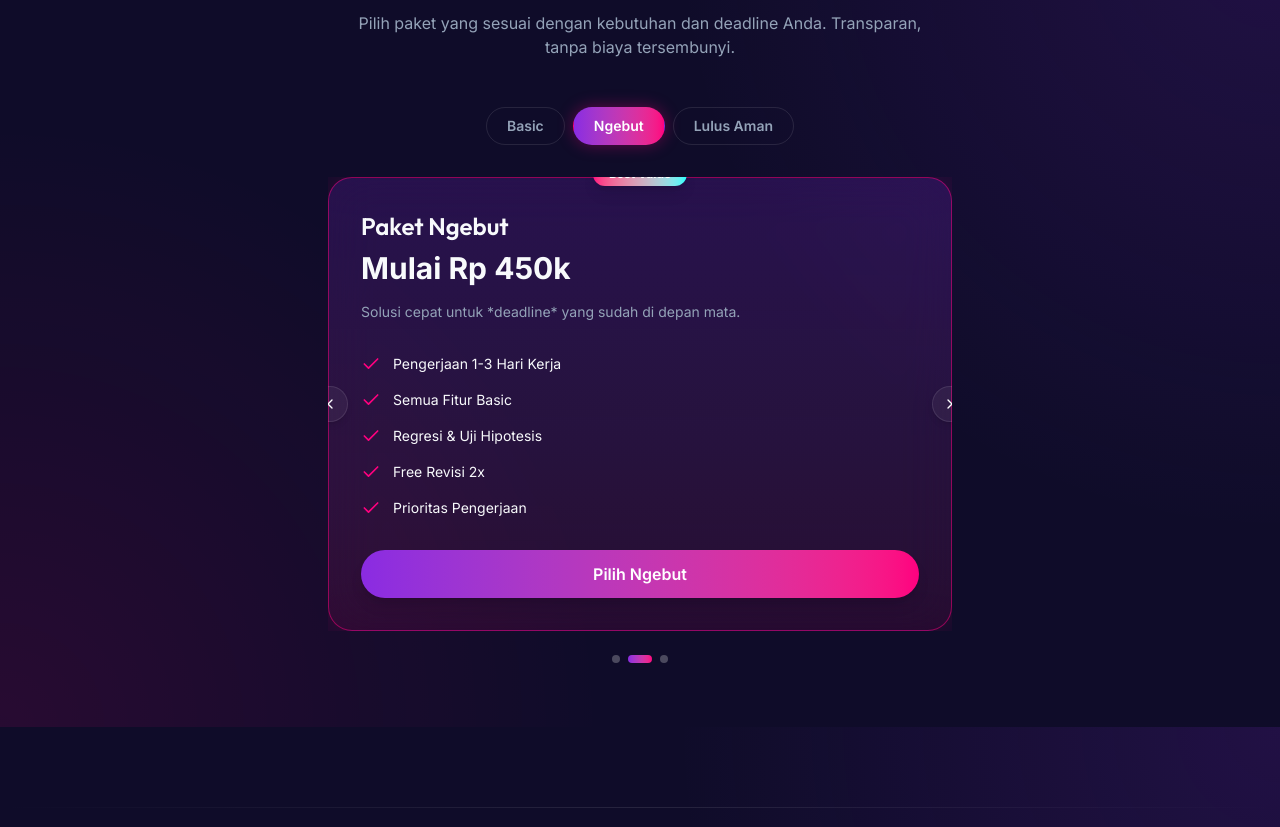
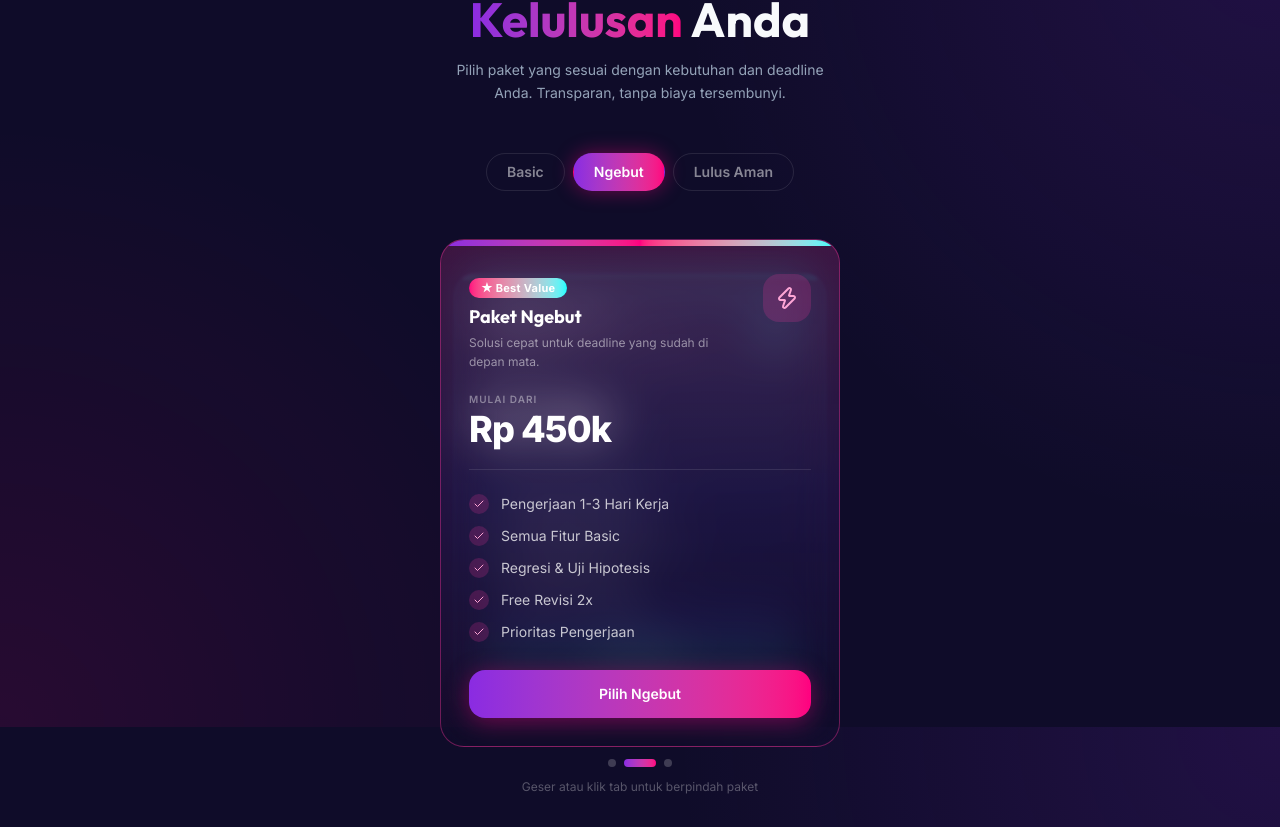
Before and after one commit to erzeddd-dev/landing-page, a Next.js app: page / in a window 1280 px wide. Shown: the part 1673-2500 px from the top of the page. Built offline with nearby package versions, Linux system fonts and the light colour scheme.

Commit message:
redesign: PricingTier jadi stacked card deck premium

```diff
--- a/src/components/PricingTier.tsx
+++ b/src/components/PricingTier.tsx
@@ -1,29 +1,47 @@
 "use client";
 
 import { useState, useRef, useCallback } from "react";
-import { motion, AnimatePresence } from "framer-motion";
-import { Check, ChevronLeft, ChevronRight } from "lucide-react";
+import { motion } from "framer-motion";
+import { Check, Zap, Shield, Clock } from "lucide-react";
 
 const tiers = [
   {
     name: "Paket Basic",
     shortLabel: "Basic",
-    price: "Mulai Rp 250k",
+    price: "250k",
     description: "Cocok untuk mahasiswa dengan waktu pengerjaan santai.",
+    Icon: Clock,
+    topBar: "from-indigo-400 to-cyan-400",
+    iconBg: "bg-indigo-500/20",
+    iconColor: "text-indigo-300",
+    checkBg: "bg-indigo-500/20",
+    checkColor: "text-indigo-300",
+    cardBg: "from-indigo-500/15 via-indigo-500/5 to-transparent",
+    border: "border-indigo-500/25",
+    btnClass: "bg-indigo-500/20 border border-indigo-400/40 text-indigo-200 hover:bg-indigo-500/30",
     features: [
       "Pengerjaan 5-7 Hari Kerja",
       "Olah Data Deskriptif",
       "Uji Asumsi Klasik",
       "Free Konsultasi 1x",
     ],
-    highlight: false,
     buttonText: "Pilih Basic",
   },
   {
     name: "Paket Ngebut",
     shortLabel: "Ngebut",
-    price: "Mulai Rp 450k",
-    description: "Solusi cepat untuk *deadline* yang sudah di depan mata.",
+    price: "450k",
+    description: "Solusi cepat untuk deadline yang sudah di depan mata.",
+    Icon: Zap,
+    badge: "Best Value",
+    topBar: "from-brand-primary via-brand-secondary to-brand-accent",
+    iconBg: "bg-pink-500/20",
+    iconColor: "text-pink-300",
+    checkBg: "bg-pink-500/20",
+    checkColor: "text-pink-300",
+    cardBg: "from-pink-500/20 via-purple-500/10 to-transparent",
+    border: "border-pink-500/40",
+    btnClass: "bg-gradient-to-r from-brand-primary to-brand-secondary text-white shadow-[0_4px_24px_rgba(255,0,127,0.4)]",
     features: [
       "Pengerjaan 1-3 Hari Kerja",
       "Semua Fitur Basic",
@@ -31,15 +49,22 @@ const tiers = [
       "Free Revisi 2x",
       "Prioritas Pengerjaan",
     ],
-    highlight: true,
     buttonText: "Pilih Ngebut",
-    badge: "Best Value",
   },
   {
     name: "Paket Lulus Aman",
     shortLabel: "Lulus Aman",
-    price: "Mulai Rp 750k",
+    price: "750k",
     description: "Pendampingan penuh sampai ACC dosen pembimbing.",
+    Icon: Shield,
+    topBar: "from-emerald-400 to-teal-400",
+    iconBg: "bg-emerald-500/20",
+    iconColor: "text-emerald-300",
+    checkBg: "bg-emerald-500/20",
+    checkColor: "text-emerald-300",
+    cardBg: "from-emerald-500/15 via-emerald-500/5 to-transparent",
+    border: "border-emerald-500/25",
+    btnClass: "bg-emerald-500/20 border border-emerald-400/40 text-emerald-200 hover:bg-emerald-500/30",
     features: [
       "Semua Fitur Ngebut",
       "Pendampingan Sidang",
@@ -47,82 +72,47 @@ const tiers = [
       "Free Revisi Unlimited",
       "Garansi Akurasi 100%",
     ],
-    highlight: false,
     buttonText: "Pilih Lulus Aman",
   },
 ];
 
+const STACK = [
+  { scale: 1,    y: 0,  z: 30, opacity: 1,   blur: 0 },
+  { scale: 0.93, y: 18, z: 20, opacity: 0.55, blur: 1.5 },
+  { scale: 0.86, y: 36, z: 10, opacity: 0.28, blur: 3 },
+];
+
 export default function PricingTier() {
-  const [activeIndex, setActiveIndex] = useState(1); // default ke "Best Value"
-  const [direction, setDirection] = useState(0); // -1 = ke kiri, 1 = ke kanan
-  const touchStartX = useRef<number | null>(null);
-  const touchStartY = useRef<number | null>(null);
+  const [active, setActive] = useState(1);
+  const touchX = useRef<number | null>(null);
+  const touchY = useRef<number | null>(null);
 
-  const getWhatsAppLink = (packageName: string) => {
-    const text = encodeURIComponent(
-      `Halo kak, saya tertarik dengan ${packageName}. Boleh konsultasi detailnya?`
+  const goTo = useCallback(
+    (i: number) => { if (i >= 0 && i < tiers.length) setActive(i); },
+    []
   );
-    return `https://wa.me/6285713071197?text=${text}`;
+
+  const onTouchStart = (e: React.TouchEvent) => {
+    touchX.current = e.touches[0].clientX;
+    touchY.current = e.touches[0].clientY;
+  };
+  const onTouchEnd = (e: React.TouchEvent) => {
+    if (touchX.current === null || touchY.current === null) return;
+    const dx = e.changedTouches[0].clientX - touchX.current;
+    const dy = e.changedTouches[0].clientY - touchY.current;
+    if (Math.abs(dx) > Math.abs(dy) && Math.abs(dx) > 40)
+      dx < 0 ? goTo(active + 1) : goTo(active - 1);
+    touchX.current = null;
+    touchY.current = null;
   };
 
-  const goTo = useCallback(
-    (index: number) => {
-      if (index === activeIndex) return;
-      setDirection(index > activeIndex ? 1 : -1);
-      setActiveIndex(index);
-    },
-    [activeIndex]
-  );
-
-  const goNext = () => {
-    if (activeIndex < tiers.length - 1) goTo(activeIndex + 1);
-  };
-
-  const goPrev = () => {
-    if (activeIndex > 0) goTo(activeIndex - 1);
-  };
-
-  // Touch / swipe handlers
-  const handleTouchStart = (e: React.TouchEvent) => {
-    touchStartX.current = e.touches[0].clientX;
-    touchStartY.current = e.touches[0].clientY;
-  };
-
-  const handleTouchEnd = (e: React.TouchEvent) => {
-    if (touchStartX.current === null || touchStartY.current === null) return;
-    const dx = e.changedTouches[0].clientX - touchStartX.current;
-    const dy = e.changedTouches[0].clientY - touchStartY.current;
-    // hanya proses swipe horizontal
-    if (Math.abs(dx) > Math.abs(dy) && Math.abs(dx) > 40) {
-      if (dx < 0) goNext();
-      else goPrev();
-    }
-    touchStartX.current = null;
-    touchStartY.current = null;
-  };
-
-  const variants = {
-    enter: (dir: number) => ({
-      x: dir > 0 ? 120 : -120,
-      opacity: 0,
-      scale: 0.95,
-    }),
-    center: {
-      x: 0,
-      opacity: 1,
-      scale: 1,
-    },
-    exit: (dir: number) => ({
-      x: dir > 0 ? -120 : 120,
-      opacity: 0,
-      scale: 0.95,
-    }),
-  };
-
-  const tier = tiers[activeIndex];
+  const waLink = (name: string) =>
+    `https://wa.me/6285713071197?text=${encodeURIComponent(
+      `Halo kak, saya tertarik dengan ${name}. Boleh konsultasi detailnya?`
+    )}`;
 
   return (
-    <section id="harga" className="py-24 px-6 max-w-2xl mx-auto">
+    <section id="harga" className="py-24 px-6 max-w-md mx-auto">
       {/* Heading */}
       <div className="text-center mb-12">
         <motion.h2
@@ -137,29 +127,29 @@ export default function PricingTier() {
           </span>{" "}
           Anda
         </motion.h2>
-        <p className="text-text-muted max-w-xl mx-auto">
+        <p className="text-text-muted text-sm leading-relaxed">
           Pilih paket yang sesuai dengan kebutuhan dan deadline Anda.
           Transparan, tanpa biaya tersembunyi.
         </p>
       </div>
 
-      {/* Tab Indicators */}
-      <div className="flex items-center justify-center gap-2 mb-8 flex-wrap">
+      {/* Tab Pills */}
+      <div className="flex items-center justify-center gap-2 mb-12 flex-wrap">
         {tiers.map((t, i) => (
           <button
             key={i}
             onClick={() => goTo(i)}
             className={`relative px-5 py-2 rounded-full text-sm font-semibold transition-all duration-300 border ${
-              i === activeIndex
-                ? t.highlight
-                  ? "bg-gradient-to-r from-brand-primary to-brand-secondary text-white border-transparent shadow-[0_0_16px_rgba(255,0,127,0.35)]"
+              i === active
+                ? t.badge
+                  ? "bg-gradient-to-r from-brand-primary to-brand-secondary text-white border-transparent shadow-[0_0_20px_rgba(255,0,127,0.4)]"
                   : "bg-white/15 text-white border-white/30 shadow-md"
-                : "bg-transparent text-text-muted border-white/10 hover:border-white/25 hover:text-white"
+                : "bg-transparent text-white/50 border-white/10 hover:text-white hover:border-white/25"
             }`}
           >
             {t.shortLabel}
-            {t.badge && i !== activeIndex && (
-              <span className="absolute -top-2 -right-2 bg-gradient-to-r from-brand-secondary to-brand-accent text-white text-[9px] font-bold px-1.5 py-0.5 rounded-full leading-none">
+            {t.badge && i !== active && (
+              <span className="absolute -top-1.5 -right-1.5 w-4 h-4 rounded-full bg-gradient-to-r from-brand-secondary to-brand-accent text-white text-[8px] font-bold flex items-center justify-center">
                 ★
               </span>
             )}
@@ -167,107 +157,110 @@ export default function PricingTier() {
         ))}
       </div>
 
-      {/* Carousel Container */}
+      {/* Stacked card deck */}
       <div
-        className="relative overflow-hidden"
-        onTouchStart={handleTouchStart}
-        onTouchEnd={handleTouchEnd}
+        className="relative"
+        style={{ height: 500 }}
+        onTouchStart={onTouchStart}
+        onTouchEnd={onTouchEnd}
       >
-        <AnimatePresence custom={direction} mode="wait">
+        {tiers.map((tier, i) => {
+          const dist = Math.abs(i - active);
+          if (dist > 2) return null;
+          const s = STACK[dist];
+          const isActive = i === active;
+          const TierIcon = tier.Icon;
+
+          return (
             <motion.div
-            key={activeIndex}
-            custom={direction}
-            variants={variants}
-            initial="enter"
-            animate="center"
-            exit="exit"
-            transition={{ duration: 0.35, ease: [0.32, 0.72, 0, 1] }}
-            className={`relative p-8 rounded-3xl border backdrop-blur-xl ${
-              tier.highlight
-                ? "bg-gradient-to-b from-brand-primary/20 to-brand-secondary/10 border-brand-secondary/50 shadow-[0_0_40px_rgba(255,0,127,0.18)]"
-                : "bg-glass border-glass-border"
-            }`}
+              key={tier.name}
+              animate={{ scale: s.scale, y: s.y, opacity: s.opacity, filter: `blur(${s.blur}px)` }}
+              transition={{ type: "spring", stiffness: 300, damping: 30 }}
+              onClick={() => !isActive && goTo(i)}
+              className={`absolute inset-x-0 top-0 rounded-3xl border backdrop-blur-xl overflow-hidden bg-gradient-to-b ${tier.cardBg} ${tier.border} ${!isActive ? "cursor-pointer" : ""}`}
+              style={{ zIndex: s.z }}
             >
-            {/* Badge */}
+              {/* Top color accent bar */}
+              <div className={`h-1.5 w-full bg-gradient-to-r ${tier.topBar}`} />
+
+              <div className="p-7">
+                {/* Header row */}
+                <div className="flex items-start justify-between mb-5">
+                  <div className="flex-1 min-w-0 pr-4">
                     {tier.badge && (
-              <div className="absolute -top-4 left-1/2 -translate-x-1/2 px-4 py-1 bg-gradient-to-r from-brand-secondary to-brand-accent rounded-full text-xs font-bold text-white shadow-lg whitespace-nowrap">
-                {tier.badge}
-              </div>
+                      <span className="inline-flex items-center gap-1 mb-2 px-3 py-0.5 bg-gradient-to-r from-brand-secondary to-brand-accent rounded-full text-[11px] font-bold text-white tracking-wide">
+                        ★ {tier.badge}
+                      </span>
                     )}
-
-            {/* Card content */}
-            <h3 className="text-2xl font-heading font-semibold mb-2">
+                    <h3 className="text-lg font-heading font-bold text-white leading-tight">
                       {tier.name}
                     </h3>
-            <div className="mb-4">
-              <span className="text-3xl font-bold">{tier.price}</span>
+                    <p className="text-xs text-white/50 mt-1 leading-relaxed">
+                      {tier.description}
+                    </p>
                   </div>
-            <p className="text-sm text-text-muted mb-8">{tier.description}</p>
+                  <div className={`w-12 h-12 rounded-2xl ${tier.iconBg} flex items-center justify-center shrink-0`}>
+                    <TierIcon className={`w-6 h-6 ${tier.iconColor}`} />
+                  </div>
+                </div>
 
-            <ul className="space-y-4 mb-8">
-              {tier.features.map((feature, i) => (
-                <li key={i} className="flex items-start gap-3">
-                  <Check
-                    className={`w-5 h-5 shrink-0 ${
-                      tier.highlight
-                        ? "text-brand-secondary"
-                        : "text-brand-primary"
-                    }`}
-                  />
-                  <span className="text-sm">{feature}</span>
+                {/* Price */}
+                <div className="mb-6 pb-5 border-b border-white/10">
+                  <p className="text-[10px] text-white/40 uppercase tracking-widest font-semibold mb-0.5">
+                    Mulai dari
+                  </p>
+                  <p className="text-4xl font-extrabold text-white tracking-tight">
+                    Rp {tier.price}
+                  </p>
+                </div>
+
+                {/* Features */}
+                <ul className="space-y-3 mb-7">
+                  {tier.features.map((f, fi) => (
+                    <li key={fi} className="flex items-center gap-3">
+                      <div className={`w-5 h-5 rounded-full ${tier.checkBg} flex items-center justify-center shrink-0`}>
+                        <Check className={`w-3 h-3 ${tier.checkColor}`} />
+                      </div>
+                      <span className="text-sm text-white/75">{f}</span>
                     </li>
                   ))}
                 </ul>
 
+                {/* CTA */}
                 <a
-              href={getWhatsAppLink(tier.name)}
-              target="_blank"
+                  href={isActive ? waLink(tier.name) : "#"}
+                  target={isActive ? "_blank" : undefined}
                   rel="noopener noreferrer"
-              className={`block w-full py-3 px-6 text-center rounded-full font-semibold transition-transform hover:scale-105 active:scale-95 ${
-                tier.highlight
-                  ? "bg-gradient-to-r from-brand-primary to-brand-secondary text-white shadow-lg"
-                  : "bg-white/10 hover:bg-white/20 text-white"
-              }`}
+                  onClick={(e) => !isActive && e.preventDefault()}
+                  className={`block w-full py-3.5 text-center rounded-2xl font-semibold text-sm transition-all hover:scale-[1.02] active:scale-[0.98] ${tier.btnClass}`}
                 >
                   {tier.buttonText}
                 </a>
+              </div>
             </motion.div>
-        </AnimatePresence>
-
-        {/* Arrow Buttons */}
-        <button
-          onClick={goPrev}
-          disabled={activeIndex === 0}
-          aria-label="Paket sebelumnya"
-          className="absolute left-0 top-1/2 -translate-y-1/2 -translate-x-4 w-9 h-9 flex items-center justify-center rounded-full bg-glass border border-glass-border text-white shadow-md transition-all hover:bg-white/20 disabled:opacity-20 disabled:cursor-not-allowed"
-        >
-          <ChevronLeft className="w-4 h-4" />
-        </button>
-        <button
-          onClick={goNext}
-          disabled={activeIndex === tiers.length - 1}
-          aria-label="Paket berikutnya"
-          className="absolute right-0 top-1/2 -translate-y-1/2 translate-x-4 w-9 h-9 flex items-center justify-center rounded-full bg-glass border border-glass-border text-white shadow-md transition-all hover:bg-white/20 disabled:opacity-20 disabled:cursor-not-allowed"
-        >
-          <ChevronRight className="w-4 h-4" />
-        </button>
+          );
+        })}
       </div>
 
       {/* Dot indicators */}
-      <div className="flex justify-center gap-2 mt-6">
+      <div className="flex justify-center gap-2 mt-5">
         {tiers.map((_, i) => (
           <button
             key={i}
             onClick={() => goTo(i)}
             aria-label={`Pilih ${tiers[i].shortLabel}`}
             className={`transition-all duration-300 rounded-full ${
-              i === activeIndex
-                ? "w-6 h-2 bg-gradient-to-r from-brand-primary to-brand-secondary"
-                : "w-2 h-2 bg-white/25 hover:bg-white/45"
+              i === active
+                ? "w-8 h-2 bg-gradient-to-r from-brand-primary to-brand-secondary"
+                : "w-2 h-2 bg-white/20 hover:bg-white/40"
             }`}
           />
         ))}
       </div>
+
+      <p className="text-center text-white/30 text-xs mt-3">
+        Geser atau klik tab untuk berpindah paket
+      </p>
     </section>
   );
 }
```
Lines whose indentation alone changed are shown as unchanged.
